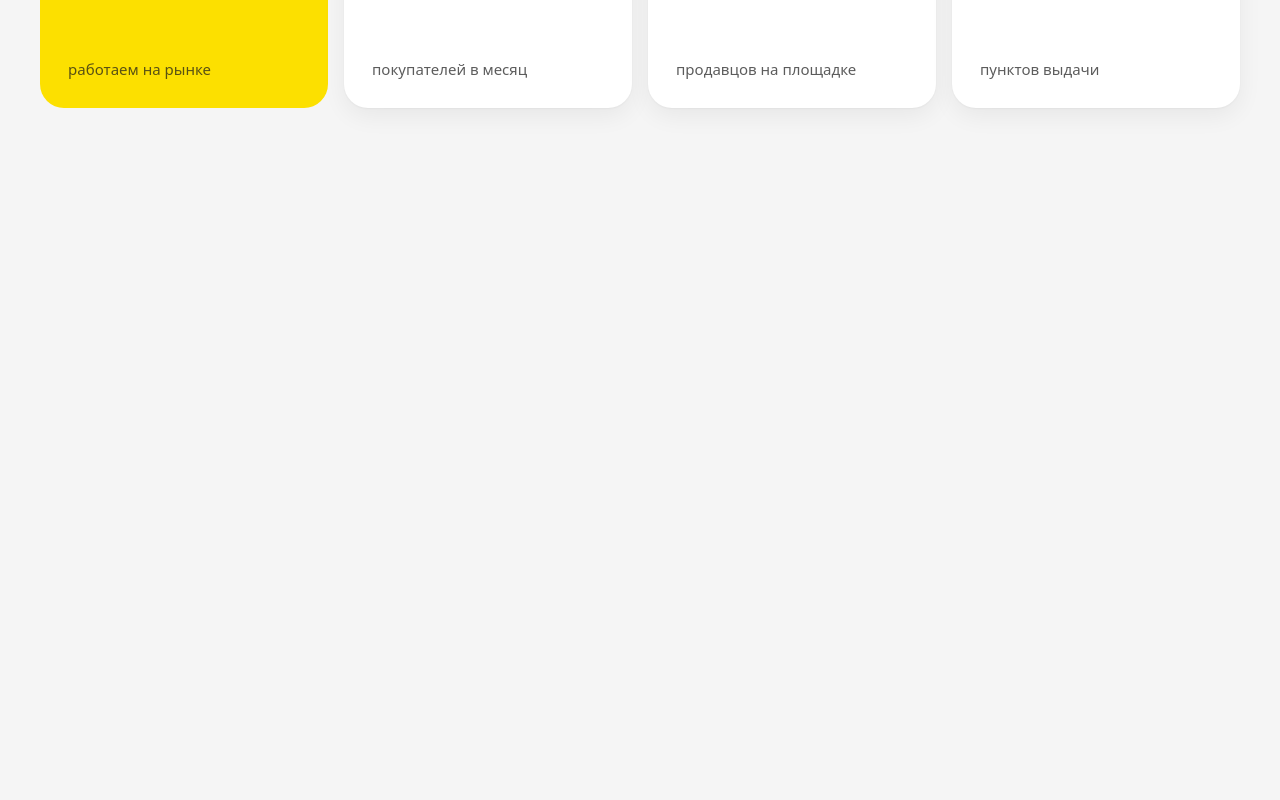
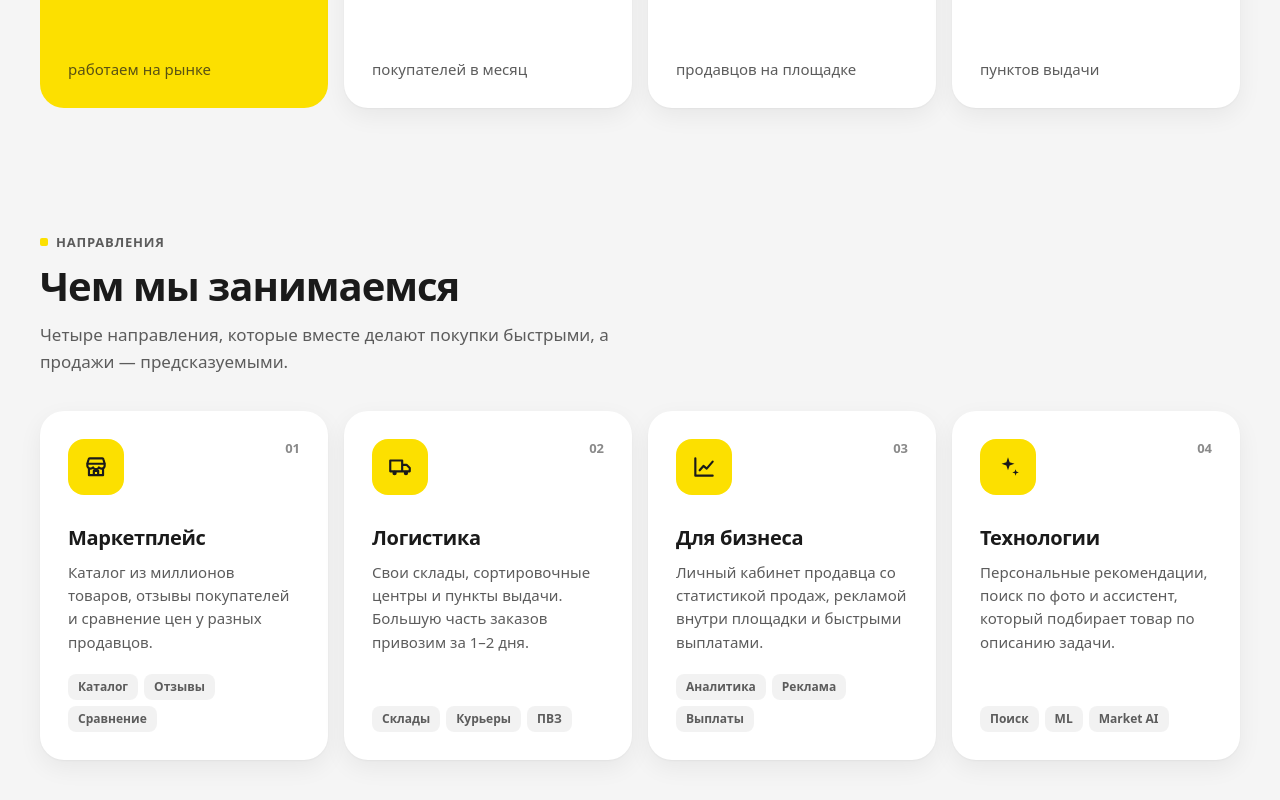
Before and after one commit to K1yotakaaa/yandex-market-clone, a React (Vite) app in the folder apps/remotes/about/: page / in a window 1280 px wide. Shown: the part 957-1757 px from the top of the page. Before the commit the page ends 1161 px from the top, so only its background shows below. Built offline with nearby package versions, Linux system fonts and the light colour scheme.

Commit message:
feat(about): add directions section

```diff
--- a/apps/remotes/about/src/AboutPage.tsx
+++ b/apps/remotes/about/src/AboutPage.tsx
@@ -3,6 +3,7 @@ import { useActiveSection } from './hooks/useActiveSection';
 import { AnchorNav } from './components/AnchorNav';
 import { Hero } from './components/Hero';
 import { Stats } from './components/Stats';
+  import { Directions } from './components/Directions';
 import styles from './AboutPage.module.css';
 
 const SECTION_IDS = NAV_ITEMS.map((item) => item.id);
@@ -16,6 +17,7 @@ export default function AboutPage() {
       <main className={styles.main}>
         <Hero onNavigate={scrollTo} />
         <Stats />
+        <Directions />
       </main>
     </div>
   );
--- /dev/null
+++ b/apps/remotes/about/src/components/Directions.module.css
@@ -0,0 +1,115 @@
+.grid {
+  display: grid;
+  grid-template-columns: minmax(0, 1fr);
+  gap: 12px;
+  margin: 0;
+  padding: 0;
+  list-style: none;
+}
+
+.card {
+  display: flex;
+  flex-direction: column;
+  padding: 24px;
+  border-radius: var(--ym-radius-l);
+  background: var(--ym-card);
+  box-shadow: var(--ym-shadow);
+  transition: transform 0.2s ease, background 0.2s ease, box-shadow 0.2s ease;
+}
+
+.card:hover {
+  transform: translateY(-4px);
+  background: var(--ym-card-hover);
+  box-shadow: var(--ym-shadow-hover);
+}
+
+.top {
+  display: flex;
+  align-items: flex-start;
+  justify-content: space-between;
+  margin-bottom: 28px;
+}
+
+.icon {
+  display: grid;
+  place-items: center;
+  width: 56px;
+  height: 56px;
+  border-radius: 16px;
+  background: var(--ym-yellow);
+  color: var(--ym-ink);
+  transition: background 0.2s, color 0.2s;
+}
+
+.card:hover .icon {
+  background: var(--ym-ink);
+  color: var(--ym-yellow);
+}
+
+.index {
+  color: var(--ym-text-3);
+  font-size: 13px;
+  font-weight: 600;
+  font-variant-numeric: tabular-nums;
+}
+
+.title {
+  margin: 0 0 8px;
+  font-size: 20px;
+  font-weight: 700;
+  letter-spacing: -0.015em;
+}
+
+.text {
+  flex: 1;
+  margin: 0;
+  color: var(--ym-text-2);
+  font-size: 15px;
+  line-height: 1.55;
+}
+
+.tags {
+  display: flex;
+  flex-wrap: wrap;
+  gap: 6px;
+  margin: 20px 0 0;
+  padding: 0;
+  list-style: none;
+}
+
+.tag {
+  padding: 4px 10px;
+  border-radius: 8px;
+  background: var(--ym-chip);
+  color: var(--ym-text-2);
+  font-size: 12px;
+  font-weight: 600;
+}
+
+@media (prefers-reduced-motion: reduce) {
+  .card,
+  .card:hover {
+    transform: none;
+  }
+}
+
+@media (min-width: 640px) {
+  .grid {
+    grid-template-columns: repeat(2, minmax(0, 1fr));
+    gap: 16px;
+  }
+
+  .card {
+    padding: 28px;
+  }
+}
+
+@media (min-width: 1100px) {
+  .grid {
+    grid-template-columns: repeat(4, minmax(0, 1fr));
+  }
+
+  .card {
+    min-height: 340px;
+  }
+}
--- /dev/null
+++ b/apps/remotes/about/src/components/Directions.tsx
@@ -0,0 +1,45 @@
+import type { ReactNode } from 'react';
+import { DIRECTIONS, type DirectionIcon } from '../data/content';
+import { ChartIcon, SparklesIcon, StoreIcon, TruckIcon } from './icons';
+import { Section } from './Section';
+import styles from './Directions.module.css';
+
+const ICONS: Record<DirectionIcon, ReactNode> = {
+  marketplace: <StoreIcon size={26} />,
+  logistics: <TruckIcon size={26} />,
+  sellers: <ChartIcon size={26} />,
+  tech: <SparklesIcon size={26} />,
+};
+
+export function Directions() {
+  return (
+    <Section
+      id="directions"
+      eyebrow="Направления"
+      title="Чем мы занимаемся"
+      lead="Четыре направления, которые вместе делают покупки быстрыми, а продажи — предсказуемыми."
+    >
+      <ul className={styles.grid}>
+        {DIRECTIONS.map((item, index) => (
+          <li key={item.title} className={styles.card}>
+            <div className={styles.top}>
+              <span className={styles.icon}>{ICONS[item.icon]}</span>
+              <span className={styles.index}>
+                {String(index + 1).padStart(2, '0')}
+              </span>
+            </div>
+            <h3 className={styles.title}>{item.title}</h3>
+            <p className={styles.text}>{item.description}</p>
+            <ul className={styles.tags}>
+              {item.tags.map((tag) => (
+                <li key={tag} className={styles.tag}>
+                  {tag}
+                </li>
+              ))}
+            </ul>
+          </li>
+        ))}
+      </ul>
+    </Section>
+  );
+}
--- a/apps/remotes/about/src/data/content.ts
+++ b/apps/remotes/about/src/data/content.ts
@@ -42,10 +42,30 @@ export type Direction = {
 };
 
 export const DIRECTIONS: Direction[] = [
-  { icon: 'marketplace', title: '', description: '', tags: [] },
-  { icon: 'logistics', title: '', description: '', tags: [] },
-  { icon: 'sellers', title: '', description: '', tags: [] },
-  { icon: 'tech', title: '', description: '', tags: [] },
+  {
+    icon: 'marketplace',
+    title: 'Маркетплейс',
+    description: 'Каталог из миллионов товаров, отзывы покупателей и сравнение цен у разных продавцов.',
+    tags: ['Каталог', 'Отзывы', 'Сравнение'],
+  },
+  {
+    icon: 'logistics',
+    title: 'Логистика',
+    description: 'Свои склады, сортировочные центры и пункты выдачи. Большую часть заказов привозим за 1–2 дня.',
+    tags: ['Склады', 'Курьеры', 'ПВЗ'],
+  },
+  {
+    icon: 'sellers',
+    title: 'Для бизнеса',
+    description: 'Личный кабинет продавца со статистикой продаж, рекламой внутри площадки и быстрыми выплатами.',
+    tags: ['Аналитика', 'Реклама', 'Выплаты'],
+  },
+  {
+    icon: 'tech',
+    title: 'Технологии',
+    description: 'Персональные рекомендации, поиск по фото и ассистент, который подбирает товар по описанию задачи.',
+    tags: ['Поиск', 'ML', 'Market AI'],
+  },
 ];
 
 export type Milestone = { year: string; title: string; text: string };
```
